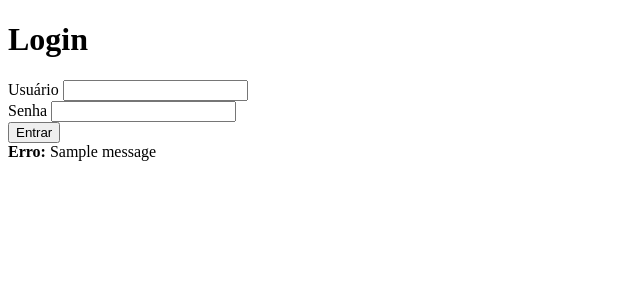
After one commit to davitorress/agenda-django, a Django app: page /login/ in a window 1280 px wide. The commit adds this page. Shown: the top 300 px of the page, without its empty margins (0-640 px from the left). Run offline with Django 4.2, Linux system fonts and the light colour scheme; one stand-in notice (Sample message) is shown.

Commit message:
Incluir tela de autenticação

```diff
--- a/agenda/settings.py
+++ b/agenda/settings.py
@@ -104,9 +104,9 @@ AUTH_PASSWORD_VALIDATORS = [
 # Internationalization
 # https://docs.djangoproject.com/en/4.0/topics/i18n/
 
-LANGUAGE_CODE = 'en-us'
+LANGUAGE_CODE = 'pt-br'
 
-TIME_ZONE = 'UTC'
+TIME_ZONE = 'America/Sao_Paulo'
 
 USE_I18N = True
 
--- a/agenda/urls.py
+++ b/agenda/urls.py
@@ -21,5 +21,10 @@ from core import views
 urlpatterns = [
     path('', RedirectView.as_view(url='/agenda/')),
     path('admin/', admin.site.urls),
+
+    path('login/', views.login_user),
+    path('login/submit', views.submit_login),
+    path('logout/', views.logout_user),
+
     path('agenda/', views.lista_eventos),
 ]
--- a/core/views.py
+++ b/core/views.py
@@ -1,10 +1,36 @@
-from django.shortcuts import render
+from django.shortcuts import render, redirect
 from core.models import Evento
+from django.contrib.auth import authenticate, login, logout
+from django.contrib.auth.decorators import login_required
+from django.contrib import messages
 
 
+def login_user(request):
+    return render(request, 'login.html')
+
+
+def logout_user(request):
+    logout(request)
+    return redirect('/')
+
+
+def submit_login(request):
+    if request.POST:
+        username = request.POST.get('username')
+        password = request.POST.get('password')
+        usuario = authenticate(username=username, password=password)
+
+        if usuario is not None:
+            login(request, usuario)
+            return redirect('/')
+        else:
+            messages.error(request, "Usuário e/ou senha inválidos!")
+    return redirect('/')
+
+
+@login_required(login_url='/login/')
 def lista_eventos(request):
     usuario = request.user
-    evento = Evento.objects.all()
-    # evento = Evento.objects.filter(usuario=usuario)
+    evento = Evento.objects.filter(usuario=usuario)
     response = {'eventos': evento}
     return render(request, 'agenda.html', response)
--- /dev/null
+++ b/templates/login.html
@@ -0,0 +1,35 @@
+<!DOCTYPE html>
+<html lang="pt-br">
+<head>
+    <meta charset="UTF-8">
+    <title>Agenda - Login</title>
+</head>
+<body>
+    <h1>Login</h1>
+
+    <form action="submit" method="post">
+        {% csrf_token %}
+        <div>
+            <div>
+                <label>Usuário</label>
+                <input type="text" name="username">
+            </div>
+
+            <div>
+                <label>Senha</label>
+                <input type="password" name="password">
+            </div>
+
+            <div>
+                <button type="submit">Entrar</button>
+            </div>
+        </div>
+    </form>
+
+    {% for message in messages %}
+        <div>
+            <strong>Erro: </strong>{{ message }}
+        </div>
+    {% endfor %}
+</body>
+</html>
--- a/templates/model_page.html
+++ b/templates/model_page.html
@@ -4,6 +4,11 @@
     {% include "model_header.html" %}
 </head>
 <body>
+    <div align="end">
+        <a href="/logout">Logout</a>
+    </div>
+    <h1>Agenda Multiusuário - Python e Django</h1>
+
     {% block content %} {% endblock %}
 
     {% include "model_footer.html" %}
```
Also changed, not shown: db.sqlite3.
